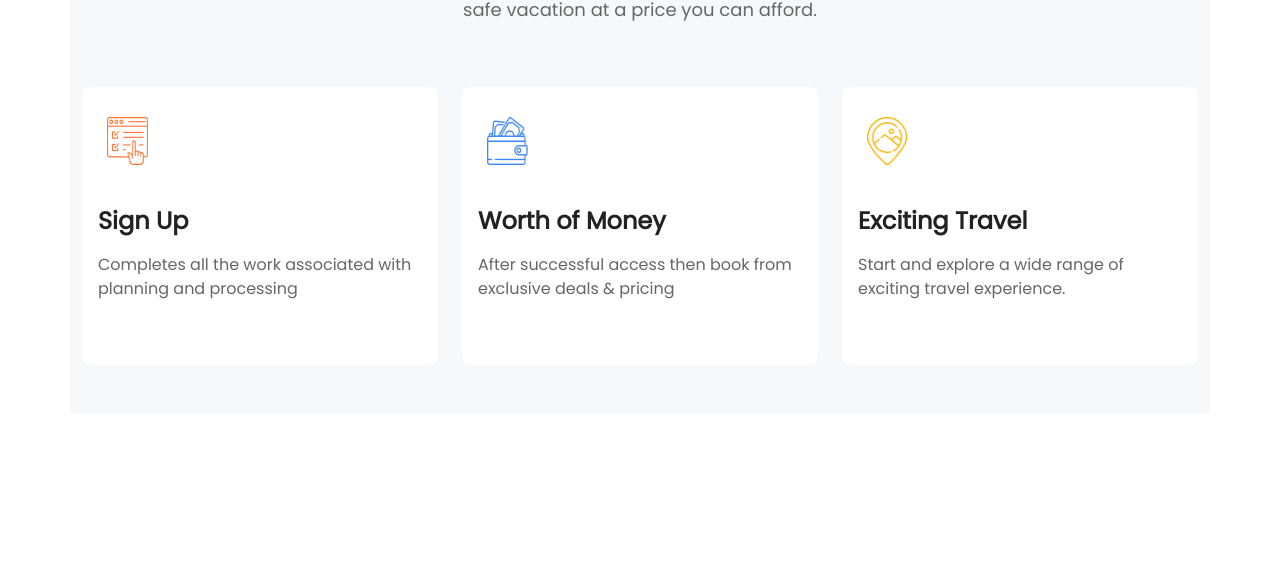
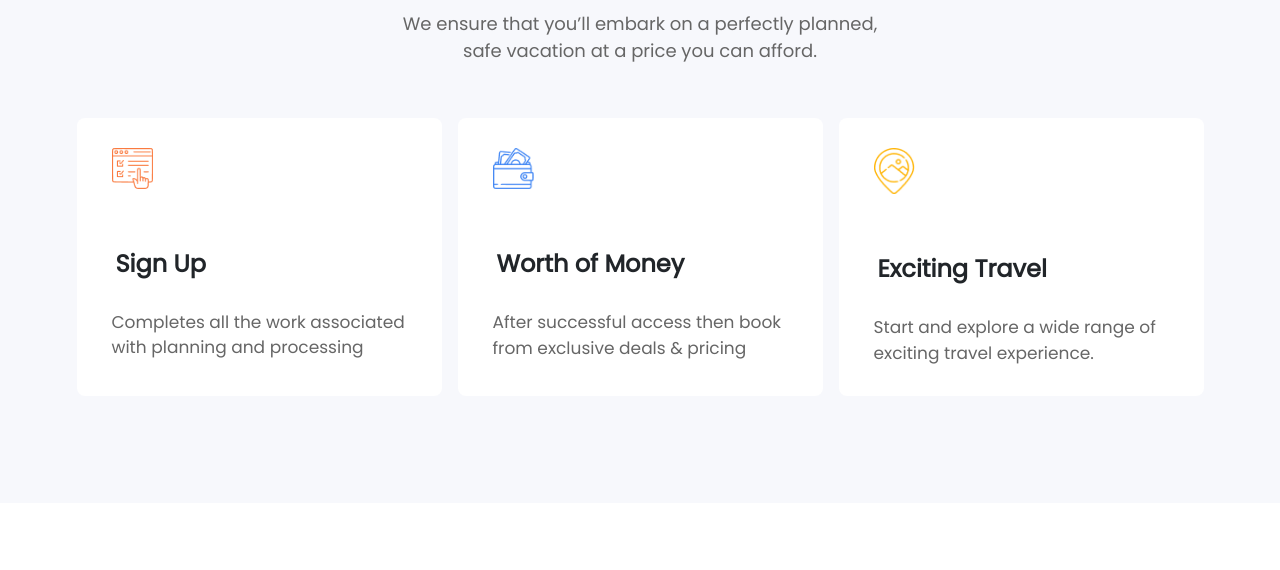
Before and after one commit to juanjodev0/Proyecto-Front-html-css-boostrp, a plain HTML site: page index.html in a window 1280 px wide. Shown: the part 230-800 px from the top of the page. Drawn offline with nearby package versions, Linux system fonts and the light colour scheme; a web font is replaced by a local one.

Commit message:
sección things mejorada

```diff
--- a/assets/css/things.css
+++ b/assets/css/things.css
@@ -1,23 +1,33 @@
-.container{
+.banner-1{
     background: var(--color-background-secundario);
-    margin-bottom: 20px;
+    max-width: 1920px;
+    height: 624px;
 }
+
+.principal{
+    margin-top: 100px;
+}
+
 p {
     font-family: var(--fuente-principal);
     font-size: 18px;
     color: var(--color-text);
+    padding-top: 5px;
+    padding-bottom: 30px;
 }
 .titulo{
     font-weight: 700;
     font-size: 48px;
     font-family: "Volkhov", serif;
+    padding-top: 60px;
+
 }
 .images{
     width: 41px;
     height: 48px;
     margin-top: 30px;
-    margin-left: 25px;
-    margin-bottom: 5px;
+    margin-left: 35px;
+
 }
 
 .span{
@@ -28,7 +38,7 @@ p {
     border: none;
     border-radius: 8px;
     height: 278px;
-
+    width: 365px;
 }
 
 .card-title {
@@ -36,12 +46,15 @@ p {
     font-size: 24px;
     font-weight: 600;
     margin-top: 18px;
+    margin-left: 15px;
     color: var(--color-title);
     line-height: 34px;
 }
 
 .card-text{
     font-family: var(--fuente-principal);
-    font-size: 16px;
-    margin-top: 15px;
+    font-size: 17px;
+    margin-top: 8px;
+    margin-left: 15px;
+
 }
--- a/index.html
+++ b/index.html
@@ -50,45 +50,60 @@
       </section>
       <!-- Sección Angie -->
       <section class="banner-1">
-        <div class="container">
-          <h2 class="titulo text-center mt-4">Things you need <span class="span">to do</span></h2>
-          <p class="text-center">We ensure that you'll embark on a perfectly planned,<br/>
-            safe vacation at a price you can afford.
-          </p>
-          <div class="row row-col-1 row-col-md-3 g-4 py-5">
-              <!-- card 1 -->
-              <div class="col">
-                  <div class="card">
-                    <img class="images" src="./assets/img/Group (2).png" class="card-img-top" alt="image-group1">
+        <div>
+          <h3 class="text-center fw-700 titulo">Things you need <span class="span">to do</span></h3>
+        </div>
+        <div class="text-center">
+          <p>We ensure that you’ll embark on a perfectly planned,<br /> safe vacation at a price you can afford. </p>
+        </div>
+        <div class="d-flex align-content-center justify-content-center mx-5">
+          <!-- Card 1 -->
+          <div class="m-2 card">
+            <img src="assets/img/Group (2).png" class="images" alt="...">
             <div class="card-body">
-                      <h5 class="card-title">Sign Up</h5>
+              <div class="d-flex align-content-center justify-content-between mx-2 mt-4 mb-2 p-0">
+                <div>
+                  <h6 class="card-title fw-600 text-dark">Sign Up</h6>
+                </div>
+              </div>
+              <div class="d-flex align-content-center justify-content-between p-0 mx-1">
+                <div class="d-flex">
                   <p class="card-text">Completes all the work associated with planning and processing</p>
+                </div>
               </div>
             </div>
           </div>
 
           <!-- Card 2 -->
-              <div class="col">
-                <div class="card">
-                  <img class="images" src="./assets/img/Group.png" class="card-img-top" alt="image-group1">
+          <div class="m-2 card">
+            <img src="assets/img/Group.png" class="images" alt="image-group">
             <div class="card-body">
-                    <h5 class="card-title">Worth of Money</h5>
+              <div class="d-flex align-content-center justify-content-between mx-2 mt-4 mb-2 p-0">
+                <div>
+                  <h6 class="card-title fw-600 text-dark">Worth of Money</h6>
+                </div>
+              </div>
+              <div class="d-flex align-content-center justify-content-between p-0 mx-1">
+                <div class="d-flex">
                   <p class="card-text">After successful access then book from exclusive deals & pricing</p>
                 </div>
               </div>
             </div>
-
+          </div>
           <!-- Card 3 -->
-            <div class="col">
-              <div class="card">
-                <img class="images" src="./assets/img/Group (1).png" class="card-img-top" alt="image-group1">
+          <div class="m-2 card">
+            <img src="assets/img/Group (1).png" class="images" alt="image-group1">
             <div class="card-body">
-                  <h5 class="card-title">Exciting Travel</h5>
+              <div class="d-flex align-content-center justify-content-between mx-2 mt-4 mb-2 p-0">
+                <div>
+                  <h3 class="card-title fw-bold text-dark">Exciting Travel</h3>
+                </div>
+              </div>
+              <div class="d-flex align-content-center justify-content-between p-0 mx-1">
+                <div class="d-flex"></div>
                   <p class="card-text">Start and explore a wide range of exciting travel experience.</p>
                 </div>
               </div>
-            </div>
-
             </div>
           </div>
       </section>
```
Lines whose indentation alone changed are shown as unchanged.
